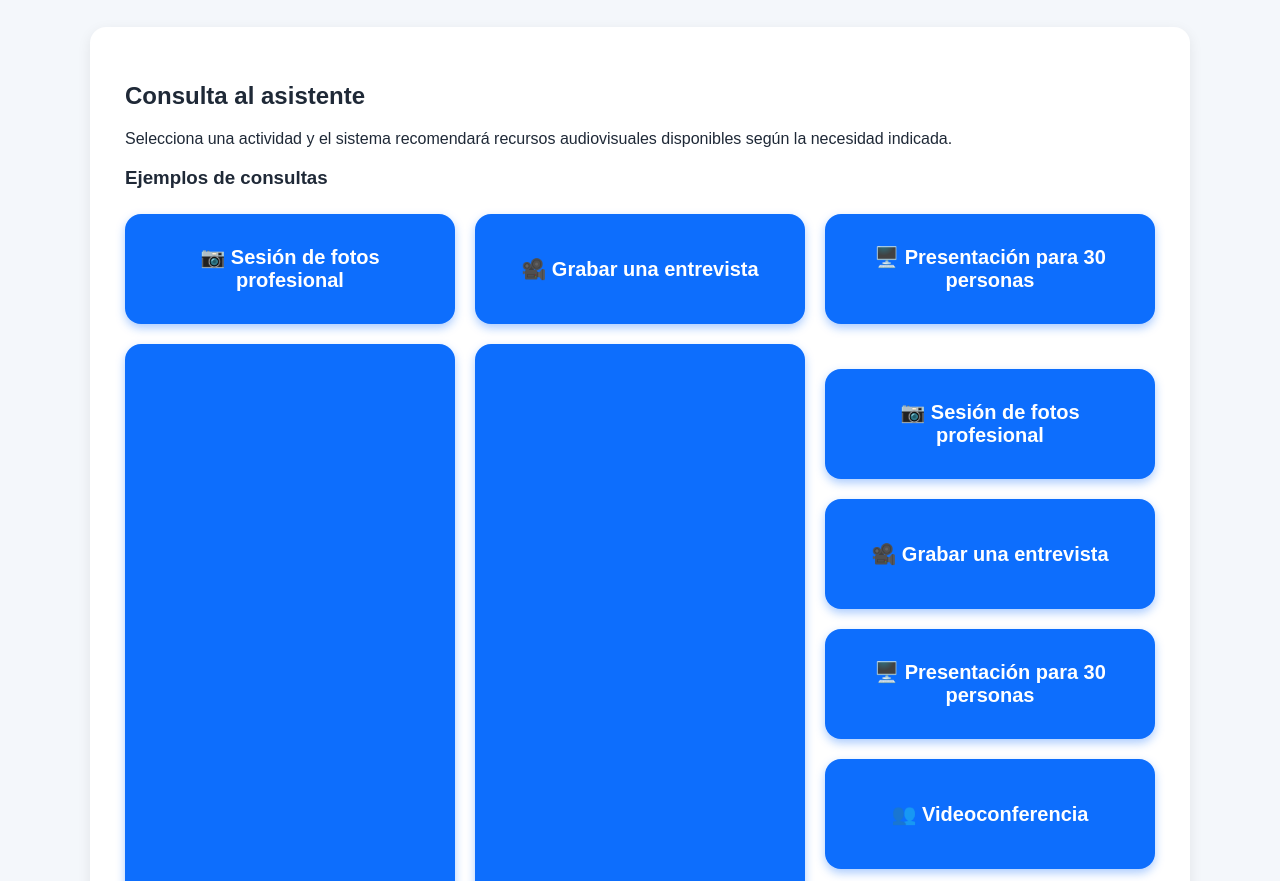
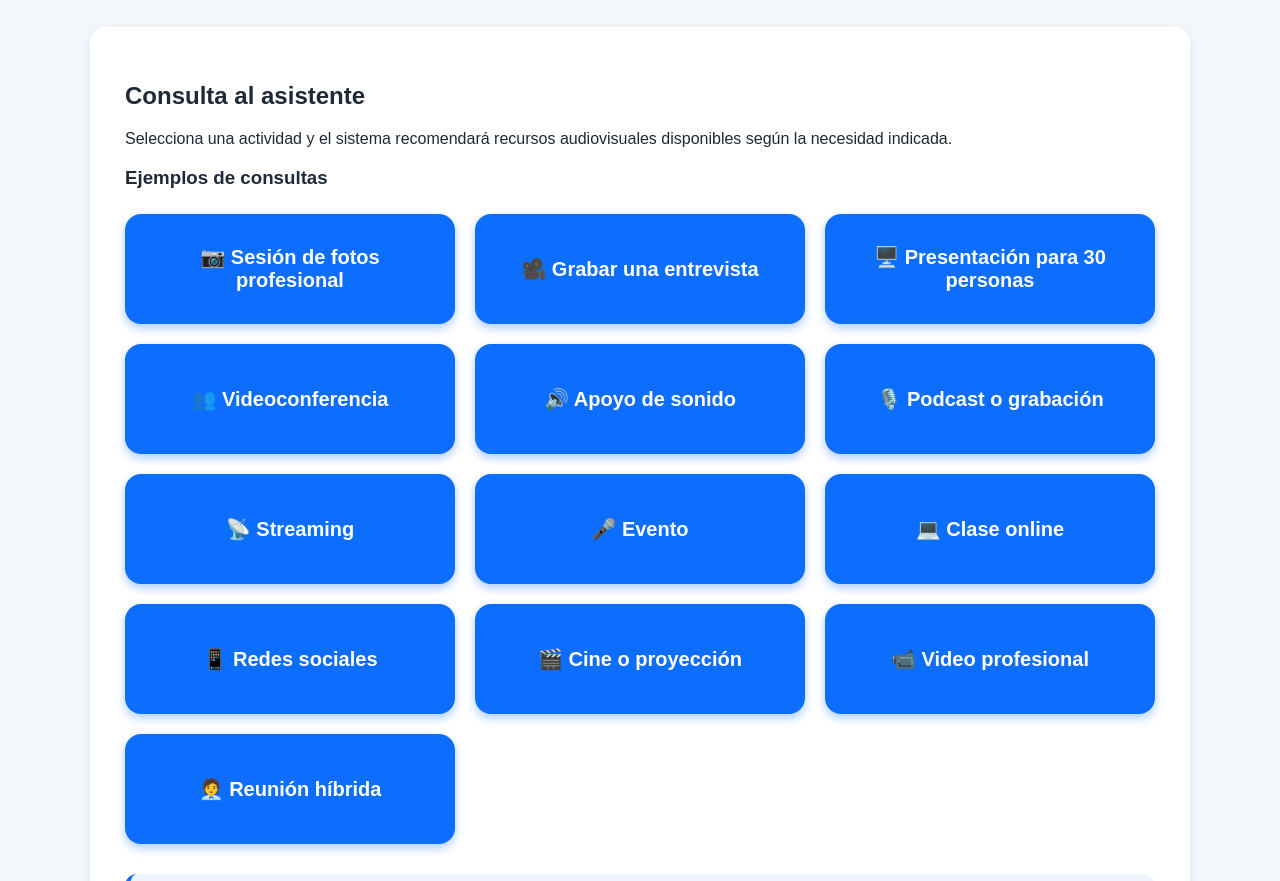
Before and after one commit to felipewarz/gestion-recursos-audiovisuales, a website: page bot.html in a window 1280 px wide. Shown: the part 71-952 px from the top of the page. Drawn offline with Linux system fonts and the light colour scheme.

```diff
--- a/bot.html
+++ b/bot.html
@@ -76,26 +76,6 @@
     <h3>Ejemplos de consultas</h3>
 
     <div class="bot-grid">
-        <button class="bot-card" onclick="preguntaRapida('Necesito hacer una sesión de fotos profesional.')">
-            📷 Sesión de fotos profesional
-        </button>
-
-        <button class="bot-card" onclick="preguntaRapida('Necesito grabar una entrevista.')">
-            🎥 Grabar una entrevista
-        </button>
-
-        <button class="bot-card" onclick="preguntaRapida('Haré una presentación para 30 personas.')">
-            🖥️ Presentación para 30 personas
-        </button>
-
-        <button class="bot-card" onclick="preguntaRapida('Necesito realizar una videoconferencia.')">
-            👥 Videoconferencia
-        </button>
-
-        <button class="bot-card" onclick="preguntaRapida('Necesito apoyo de sonido para una actividad.')">
-            🔊 Apoyo de sonido
-        </button>
-        <div class="bot-grid">
 
     <button class="bot-card" onclick="preguntaRapida('Necesito hacer una sesión de fotos profesional.')">
         📷 Sesión de fotos profesional
@@ -117,18 +97,16 @@
         🔊 Apoyo de sonido
     </button>
 
-    <!-- NUEVOS -->
-
     <button class="bot-card" onclick="preguntaRapida('Necesito hacer un podcast.')">
-        🎙️ Podcast o grabación de voz
+        🎙️ Podcast o grabación
     </button>
 
     <button class="bot-card" onclick="preguntaRapida('Necesito realizar un streaming.')">
-        📡 Streaming o transmisión
+        📡 Streaming
     </button>
 
     <button class="bot-card" onclick="preguntaRapida('Necesito organizar un evento.')">
-        🎤 Evento o ceremonia
+        🎤 Evento
     </button>
 
     <button class="bot-card" onclick="preguntaRapida('Necesito realizar una clase online.')">
@@ -136,7 +114,7 @@
     </button>
 
     <button class="bot-card" onclick="preguntaRapida('Necesito grabar contenido para redes sociales.')">
-        📱 Contenido para redes sociales
+        📱 Redes sociales
     </button>
 
     <button class="bot-card" onclick="preguntaRapida('Necesito proyectar una película.')">
```
